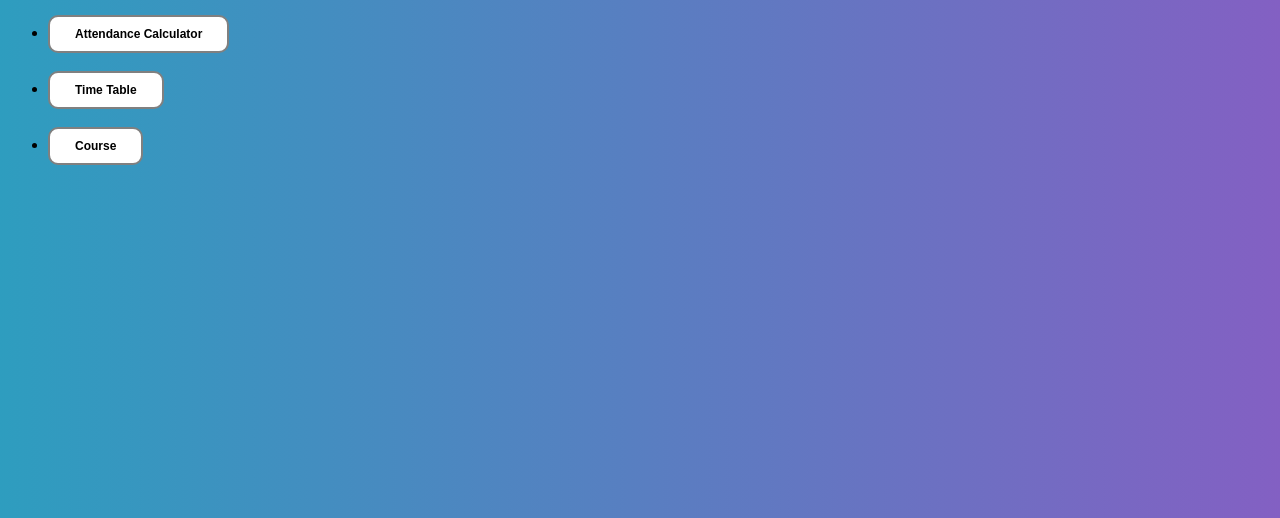
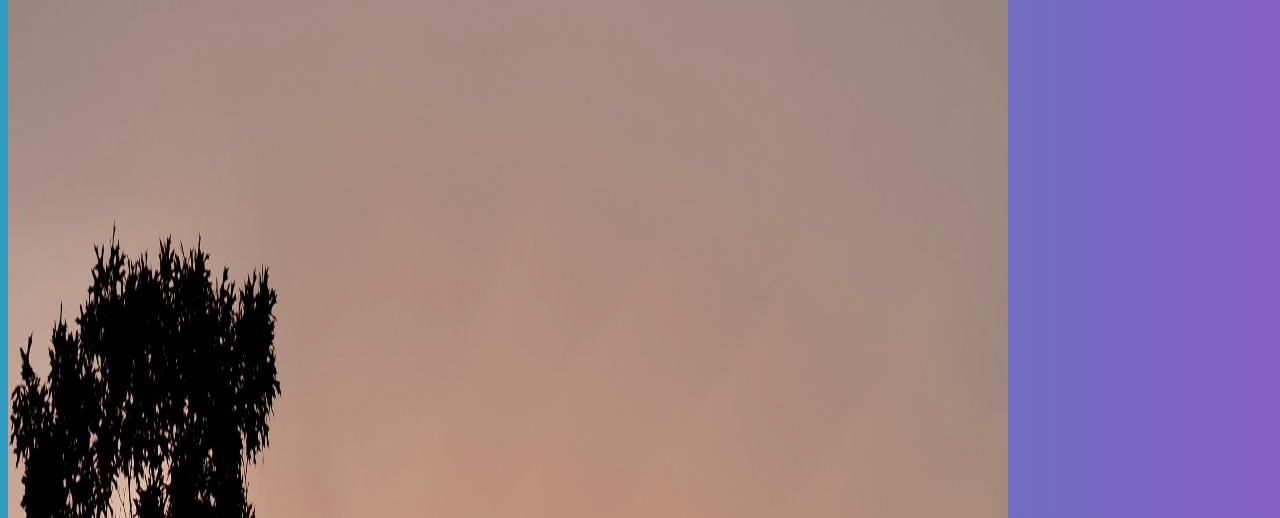
Before and after one commit to Mdr-Pranav/mywebsite, a plain HTML site: page pranav.html in a window 1280 px wide. Shown: the part 209-727 px from the top of the page. Drawn offline with nearby package versions, Linux system fonts and the light colour scheme.

Commit message:
Update pranav.html

```diff
--- a/pranav.html
+++ b/pranav.html
@@ -12,7 +12,7 @@
 </head>
 
 <body class="bg-gradient" style="overflow: hidden;" >
-    <img src="/mywebsite/new-background.jpeg">
+    <img src="/mywebsite/new-background.jpeg" style="width:1000px;height:5000px;">
 
     <!--Top Content(profile)-->
     <div class="stick">
```
